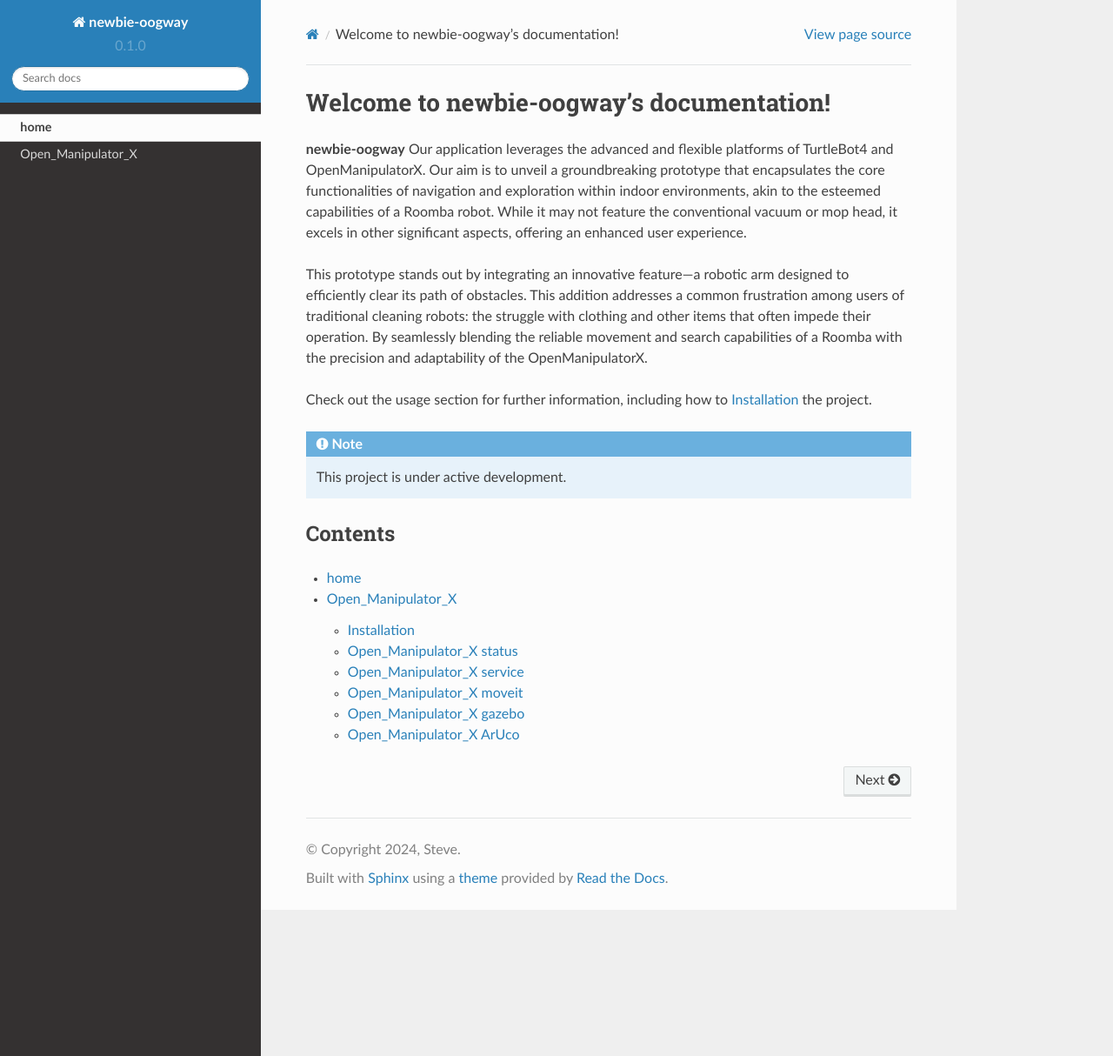
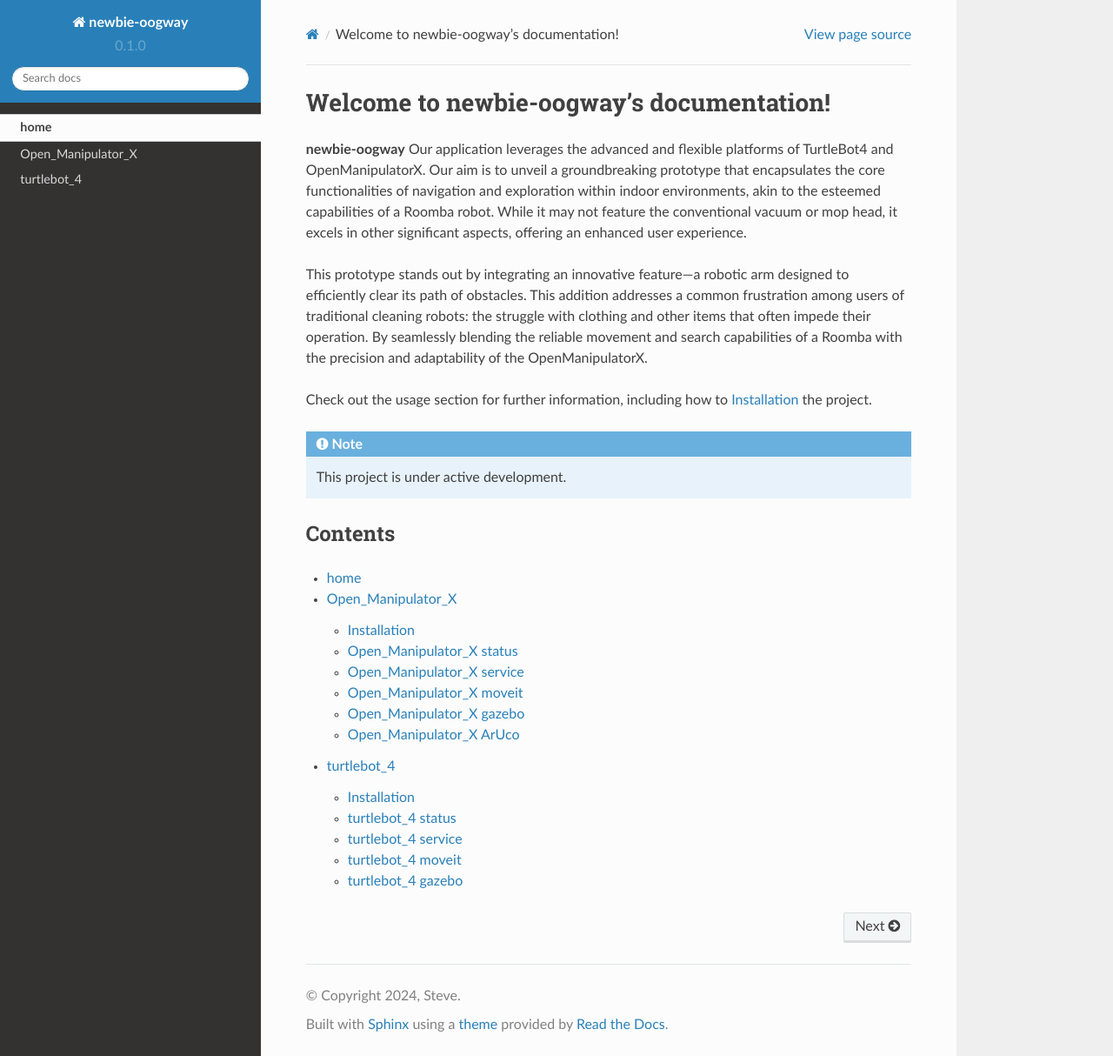
Before and after one commit to stevenleon99/Newbie_Oogway, a Sphinx documentation site: the page built from docs/source/index.rst, in a window 1280 px wide and 1214 px high. Shown: the whole window at 87% size. Built offline with Sphinx 7.4.7 and the Read the Docs theme 2.0.0, drawn with Linux system fonts in a browser that asks for light colours.

Commit message:
On branch main Your branch is up to date with 'origin/main'.
Changes to be committed:
	modified:   docs/source/turtlebot_4.rst

```diff
--- a/docs/source/turtlebot_4.rst
+++ b/docs/source/turtlebot_4.rst
@@ -1,7 +1,23 @@
-OpenManipulatorX
-===
+turtlebot_4
+=====
 
-.. autosummary::
-   :toctree: generated
+.. _installation:
 
-   lumache
+Installation
+------------
+
+
+turtlebot_4 status
+----------------
+
+
+turtlebot_4 service
+----------------
+
+
+turtlebot_4 moveit
+----------------
+
+
+turtlebot_4 gazebo
+----------------
```
